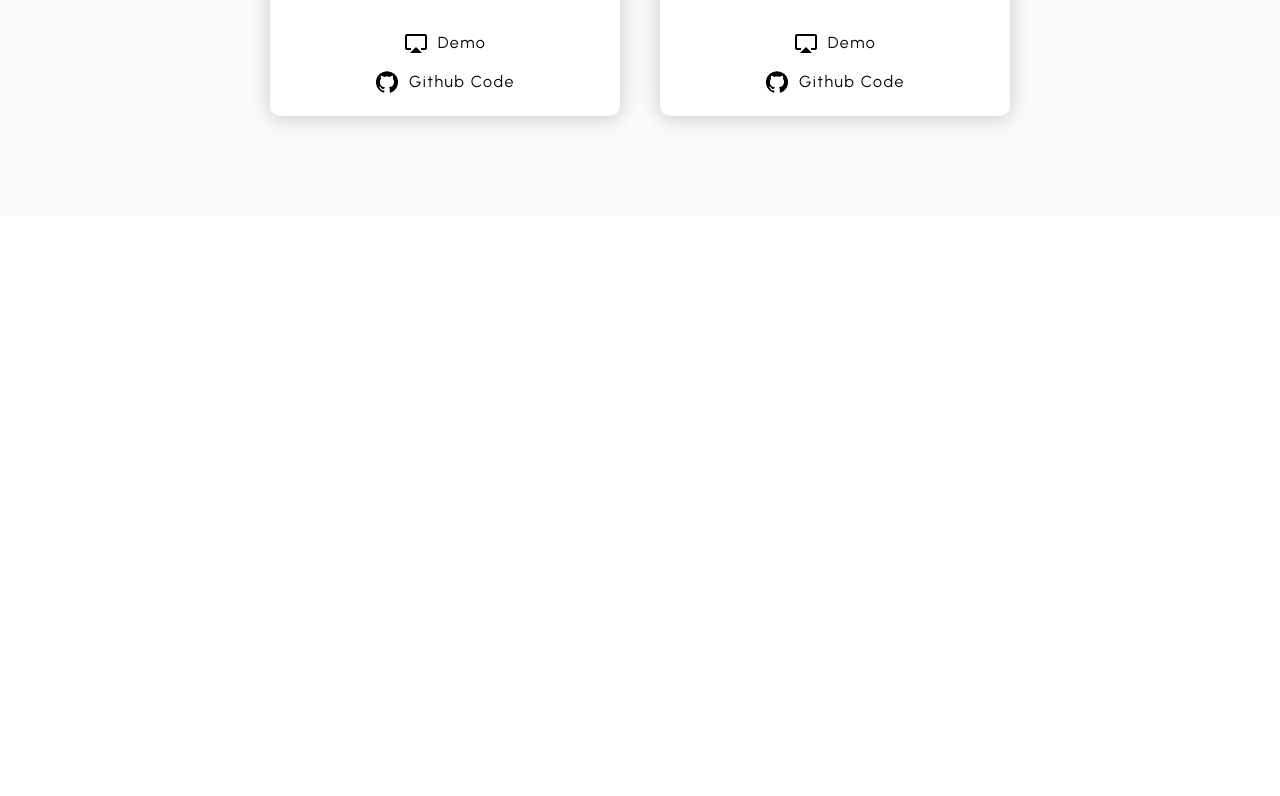
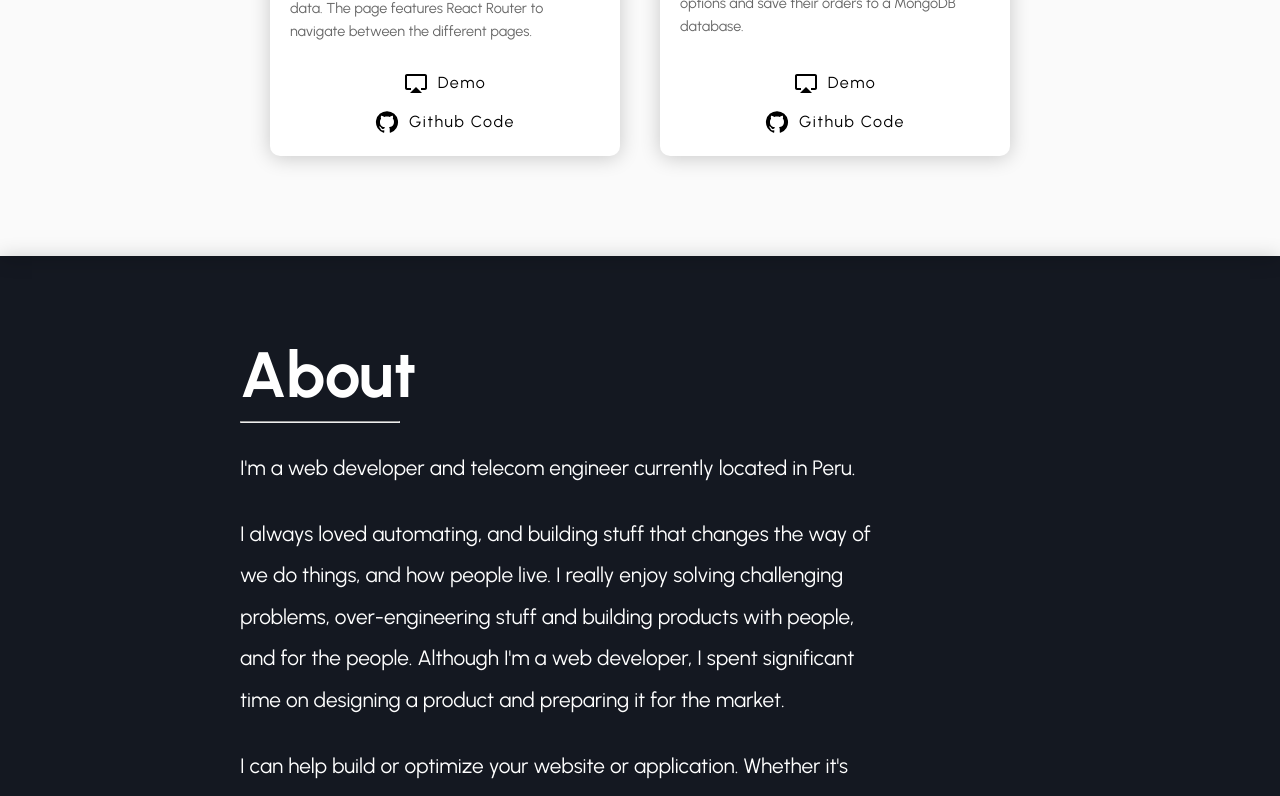
Before and after one commit to lavitzwind/portfolio, a React (Create React App) app: page / in a window 1280 px wide. Shown: the part 2000-2796 px from the top of the page. Before the commit the page ends 2216 px from the top, so only its background shows below. Built offline with nearby package versions, Linux system fonts and the light colour scheme.

Commit message:
About design :: About.jsx

```diff
--- /dev/null
+++ b/src/components/About.jsx
@@ -0,0 +1,81 @@
+import styled from "styled-components";
+
+const Container = styled.div`
+  display: flex;
+  flex-direction: column;
+  justify-content: center;
+  align-items: flex-start;
+  background-color: rgb(20, 24, 33);
+`;
+
+const Wrapper = styled.div`
+  width: 100%;
+  height: 100%;
+  display: flex;
+  flex-direction: column;
+  justify-content: flex-start;
+  align-items: flex-start;
+  padding: 5rem 15rem;
+  box-shadow: 0 2px 20px rgb(0 0 0 / 20%);
+
+  h2 {
+    display: flex;
+    justify-content: flex-start;
+    align-items: flex-start;
+    font-size: 4rem;
+    font-weight: bold;
+    margin-bottom: 0.5rem;
+    color: #fff;
+  }
+
+  hr {
+    width: 20%;
+  }
+
+  p {
+    display: flex;
+    justify-content: flex-start;
+    align-items: flex-start;
+    font-size: 1.3rem;
+    margin-top: 1.5rem;
+    color: #fff;
+    width: 80%;
+    line-height: 2;
+
+    a {
+      color: green;
+      margin-left: 0.5rem;
+    }
+  }
+`;
+
+const About = () => {
+  return (
+    <Container id="about">
+      <Wrapper>
+        <h2>About</h2>
+        <hr />
+        <p>
+          I'm a web developer and telecom engineer currently located in Peru.
+        </p>
+        <p>
+          I always loved automating, and building stuff that changes the way of
+          we do things, and how people live. I really enjoy solving challenging
+          problems, over-engineering stuff and building products with people,
+          and for the people. Although I'm a web developer, I spent significant
+          time on designing a product and preparing it for the market.
+        </p>
+        <p>
+          I can help build or optimize your website or application. Whether it's
+          the front, back, or middle of the stack, I'm open to collaborating on
+          your digital needs in whatever way I can.
+        </p>
+        <p>
+          If you need help or just wanna meet, <a href="">let's connect!</a>
+        </p>
+      </Wrapper>
+    </Container>
+  );
+};
+
+export default About;
--- a/src/components/Header.jsx
+++ b/src/components/Header.jsx
@@ -6,6 +6,7 @@ import LinkedInIcon from "@mui/icons-material/LinkedIn";
 import MailOutlineIcon from "@mui/icons-material/MailOutline";
 
 const Container = styled.div`
+  position: relative;
   width: 100%;
   height: 100vh;
 `;
@@ -19,6 +20,7 @@ const HeaderVideo = styled.video`
   min-width: 100%;
   min-height: 100%;
   object-fit: cover;
+  object-position: center center;
   filter: brightness(0.5);
   z-index: -100;
 `;
@@ -41,11 +43,15 @@ const ContentWrapper = styled.div`
     margin: 0 0 2rem 0;
   }
 
+  hr {
+    width: 70%;
+  }
+
   p {
     z-index: 1;
     font-size: 2rem;
     text-shadow: 0.1rem 0.1rem 0.5rem black;
-    margin: 0 0 3rem 0;
+    margin: 2rem 0 3rem 0;
   }
 `;
 
@@ -76,12 +82,14 @@ const IconsContainer = styled.div`
 const Header = () => {
   return (
     <Container>
-      <HeaderVideo autoPlay loop muted>
+      <Navbar />
+      <HeaderVideo autoPlay loop muted playsInline>
         <source src="assets/headerBg.mp4" type="video/mp4" />
       </HeaderVideo>
       <ContentWrapper>
         <h1>Hello, I'm Leonardo.</h1>
-        <p>I'm a software developer and telecom engineer.</p>
+        <hr />
+        <p>I'm a web developer and telecom engineer.</p>
         <TypeIt
           element={`p`}
           style={{
@@ -139,7 +147,6 @@ const Header = () => {
           </a>
         </IconsContainer>
       </ContentWrapper>
-      <Navbar />
     </Container>
   );
 };
--- a/src/components/Navbar.jsx
+++ b/src/components/Navbar.jsx
@@ -58,7 +58,7 @@ const ItemRight = styled.div`
 `;
 
 const Navbar = () => {
-  const [navSize, setnavSize] = useState("10rem");
+  const [navSize, setnavSize] = useState("4rem");
   const [navColor, setnavColor] = useState("transparent");
   const listenScrollEvent = () => {
     window.scrollY > 500
@@ -85,13 +85,13 @@ const Navbar = () => {
         <ItemRight>
           <ul>
             <li>
-              <a href="/">Home</a>
+              <a href="/#">Home</a>
             </li>
             <li>
-              <a href="/">Projects</a>
+              <a href="/#projects">Projects</a>
             </li>
             <li>
-              <a href="/">About</a>
+              <a href="/#about">About</a>
             </li>
             <li>
               <a href="/">Contact</a>
--- a/src/components/ProjectCard.jsx
+++ b/src/components/ProjectCard.jsx
@@ -9,7 +9,7 @@ const Container = styled.div`
   box-shadow: 0 2px 20px rgb(0 0 0 / 20%);
   overflow: hidden;
   width: 350px;
-  height: 500px;
+  height: 520px;
   display: flex;
   flex-direction: column;
   justify-content: center;
@@ -126,6 +126,7 @@ const CardBody = styled.div`
     font-size: 0.9rem;
     margin: 10px 0;
     color: #666;
+    line-height: 1.6;
   }
 
   button {
--- a/src/components/ProjectList.jsx
+++ b/src/components/ProjectList.jsx
@@ -8,6 +8,8 @@ const Container = styled.div`
   justify-content: center;
   align-items: center;
   background-color: #fafafa;
+  width: 100%;
+  height: 100%;
 `;
 
 const Wrapper = styled.div`
@@ -18,6 +20,7 @@ const Wrapper = styled.div`
   justify-content: flex-start;
   align-items: center;
   padding: 5rem;
+  box-shadow: 0 2px 20px rgb(0 0 0 / 20%);
 
   h2 {
     font-size: 5rem;
@@ -40,7 +43,7 @@ const ProjectWrapper = styled.div`
 
 const Projects = () => {
   return (
-    <Container>
+    <Container id="projects">
       <Wrapper>
         <h2>Projects</h2>
         <ProjectWrapper>
--- a/src/page/Home.js
+++ b/src/page/Home.js
@@ -1,3 +1,4 @@
+import About from "../components/About";
 import Header from "../components/Header";
 import ProjectList from "../components/ProjectList";
 
@@ -6,6 +7,7 @@ const Home = () => {
     <div>
       <Header />
       <ProjectList />
+      <About />
     </div>
   );
 };
```
Also changed, not shown: src/components/Contact.jsx (added, +22 -0 lines).
